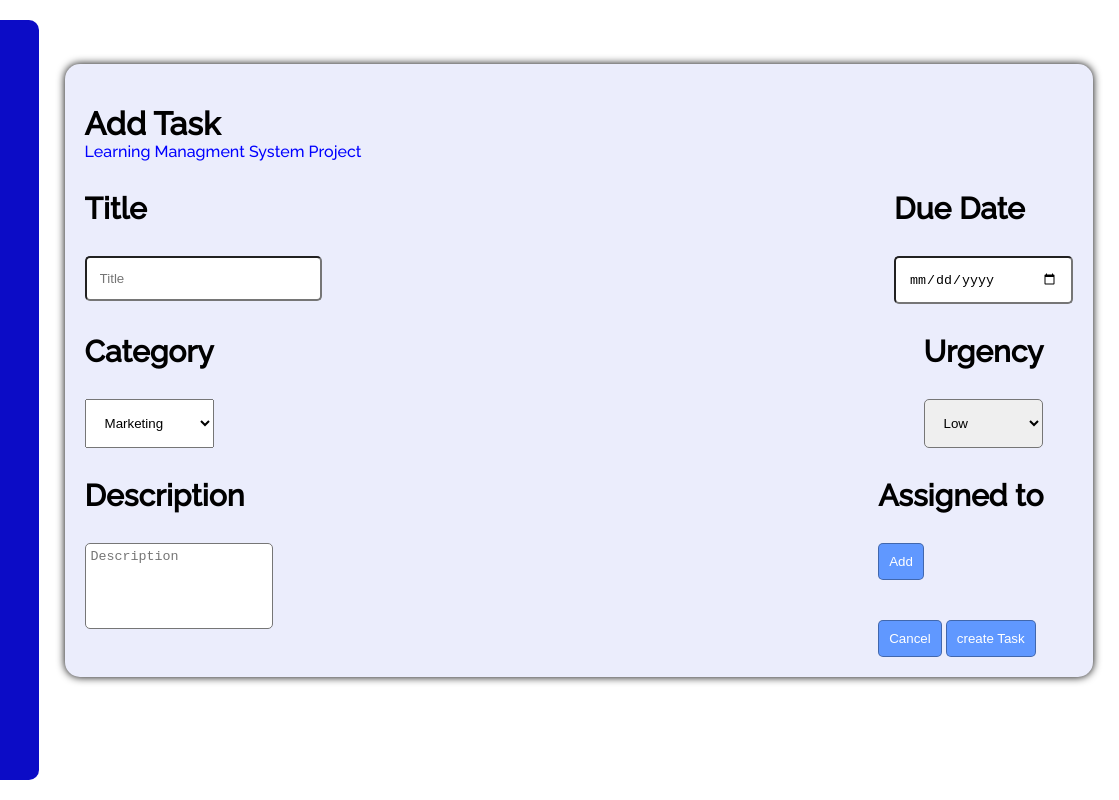
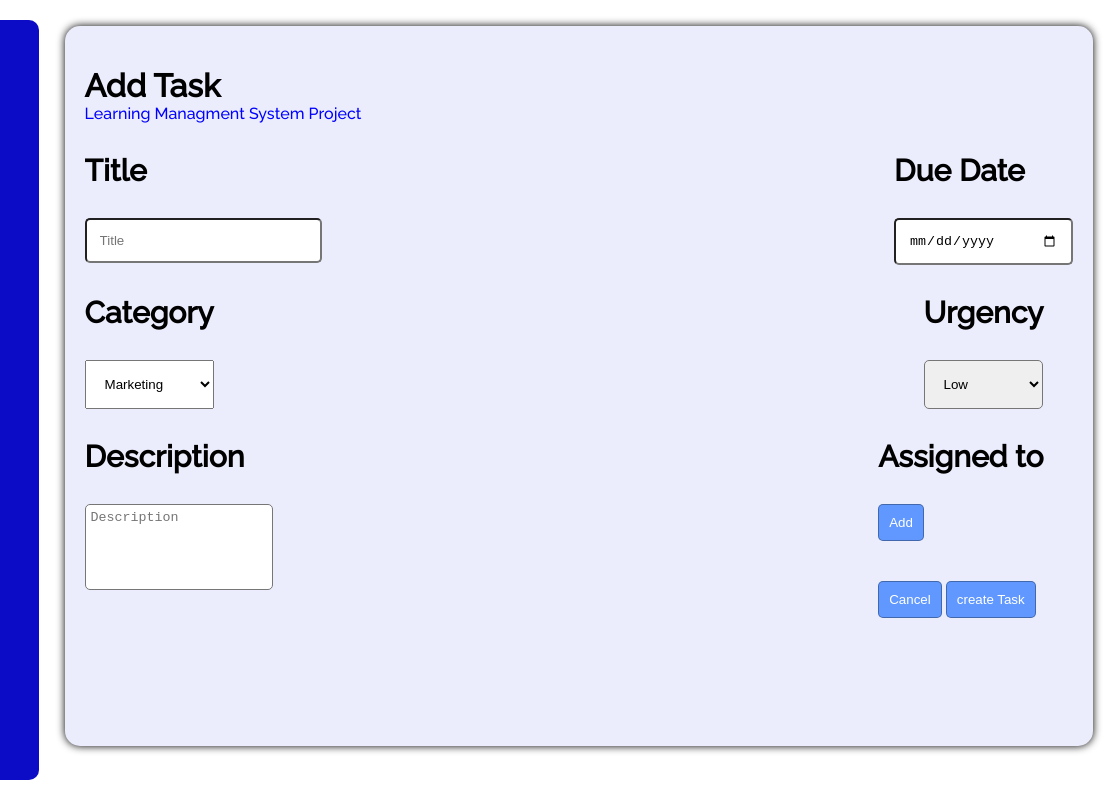
Before and after one commit to Ali-Ahmad2002/join-, a plain HTML site: page join/addToTask.html in a window 1280 px wide. Shown: the full height of the page, 161-1280 px from the left. Drawn offline with Linux system fonts and the light colour scheme; no server answers.

Commit message:
css-changes2

```diff
--- a/join/css/addToTask.css
+++ b/join/css/addToTask.css
@@ -10,7 +10,6 @@ body {
     width: 100%; */
     flex: 1;
     margin: 2%;
-    margin-top: 5%;
 }
 
 h3 {
@@ -40,6 +39,7 @@ h3 {
     padding: 20px;
     border-radius: 15px;
     box-shadow: 0 0px 8px 0;
+    height: 85vh;
 }
 
 .taskDataParents {
```
